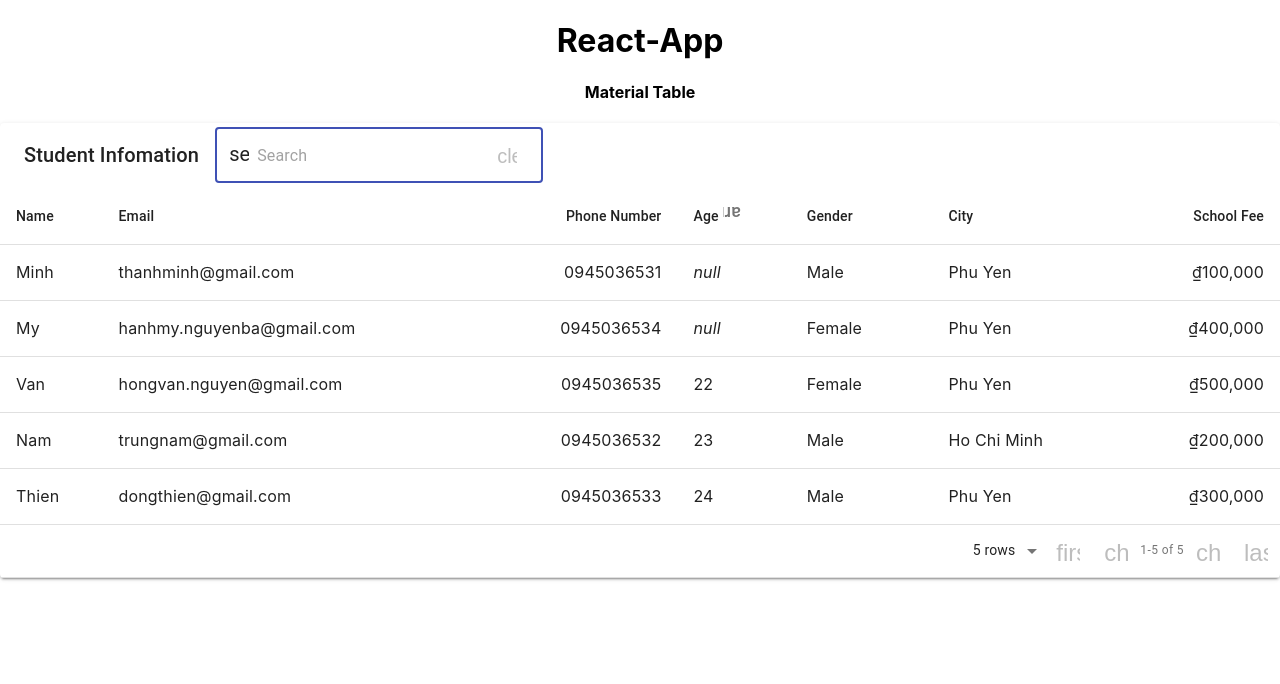
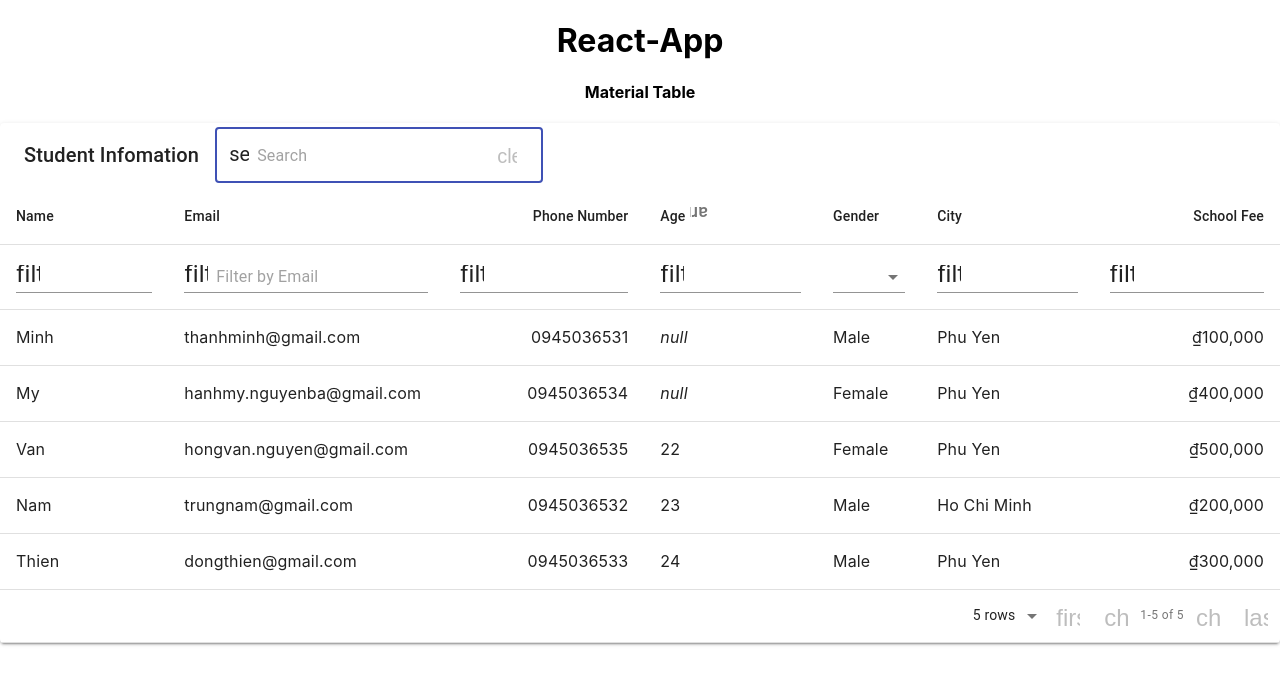
Before and after one commit to thanhminhspk05/learn-mui-table, a React (Create React App) app: page / in a window 1280 px wide. Shown: the top 684 px of the page. Built offline with nearby package versions, Linux system fonts and the light colour scheme; the HTML template or start-up script is replaced by a standard one.

Commit message:
add filtering

```diff
--- a/src/App.js
+++ b/src/App.js
@@ -53,7 +53,7 @@ function App() {
 
   const columns = [
     { title: 'Name', field: 'name', sorting: false },
-    { title: 'Email', field: 'email' },
+    { title: 'Email', field: 'email', filterPlaceholder: 'Filter by Email' },
     { title: 'Phone Number', field: 'phone', align: 'right' },
     {
       title: 'Age',
@@ -91,6 +91,7 @@ function App() {
           searchFieldAlignment: 'left',
           searchAutoFocus: true,
           searchFieldVariant: 'outlined',
+          filtering: true,
         }}
       />
     </div>
```
